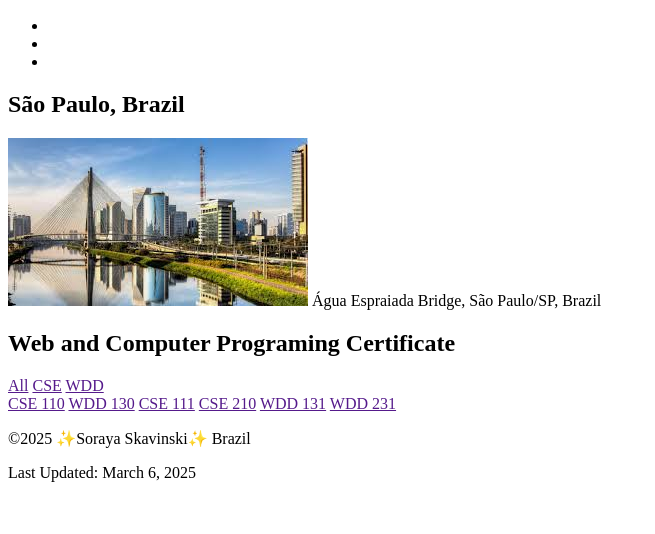
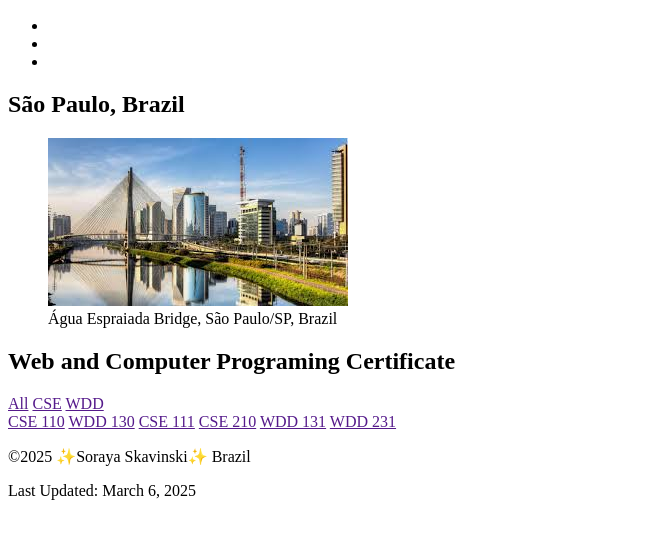
Before and after one commit to sorayaskavinski/wdd231, a plain HTML site: page index.html in a window 1280 px wide. Shown: the part 266-800 px from the top of the page, without its empty margins (0-655 px from the left). Drawn offline with Linux system fonts and the light colour scheme.

Commit message:
html changes

```diff
--- a/index.html
+++ b/index.html
@@ -4,7 +4,7 @@
     <meta charset="utf-8">
     <meta name="viewport" content="width=device-width,initial-scale=1.0">
     <title>WDD 231 - Web Frontend Development I - Soraya Skavinski</title>
-    <meta name="Description" content="WDD 231 - home page, chamber link github profile, linkedin profile"/>
+    <meta name="Description" content="WDD 231 - home page, chamber link, github profile, linkedin profile, course work and certificates achieved"/>
     <meta name="author" content="Soraya Skavinski">
     <link rel="preconnect" href="https://fonts.googleapis.com">
     <link rel="preconnect" href="https://fonts.gstatic.com" crossorigin>
@@ -42,8 +42,10 @@
       </section>
       <section class="place">
         <h2>São Paulo, Brazil </h2>
-        <img src="images/city.jpeg" alt="Sao Paulo city">
-        <caption>Água Espraiada Bridge, São Paulo/SP, Brazil</caption>
+        <figure>
+            <img src="images/city.jpeg" alt="Sao Paulo city">
+            <figcaption>Água Espraiada Bridge, São Paulo/SP, Brazil</figcaption>
+        </figure>
       </section>
       <section>
         <h2>Web and Computer Programing Certificate</h2>
```
